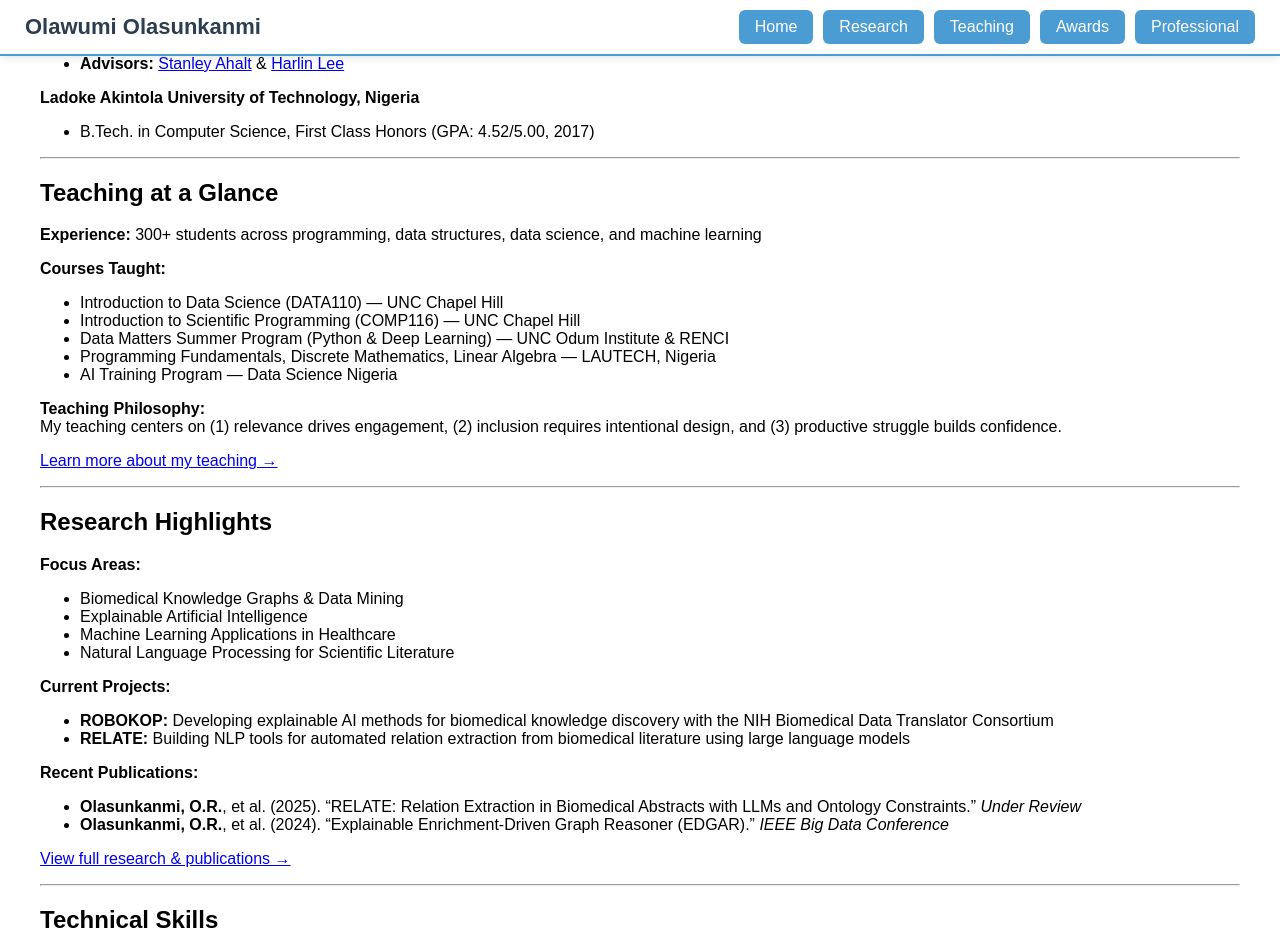
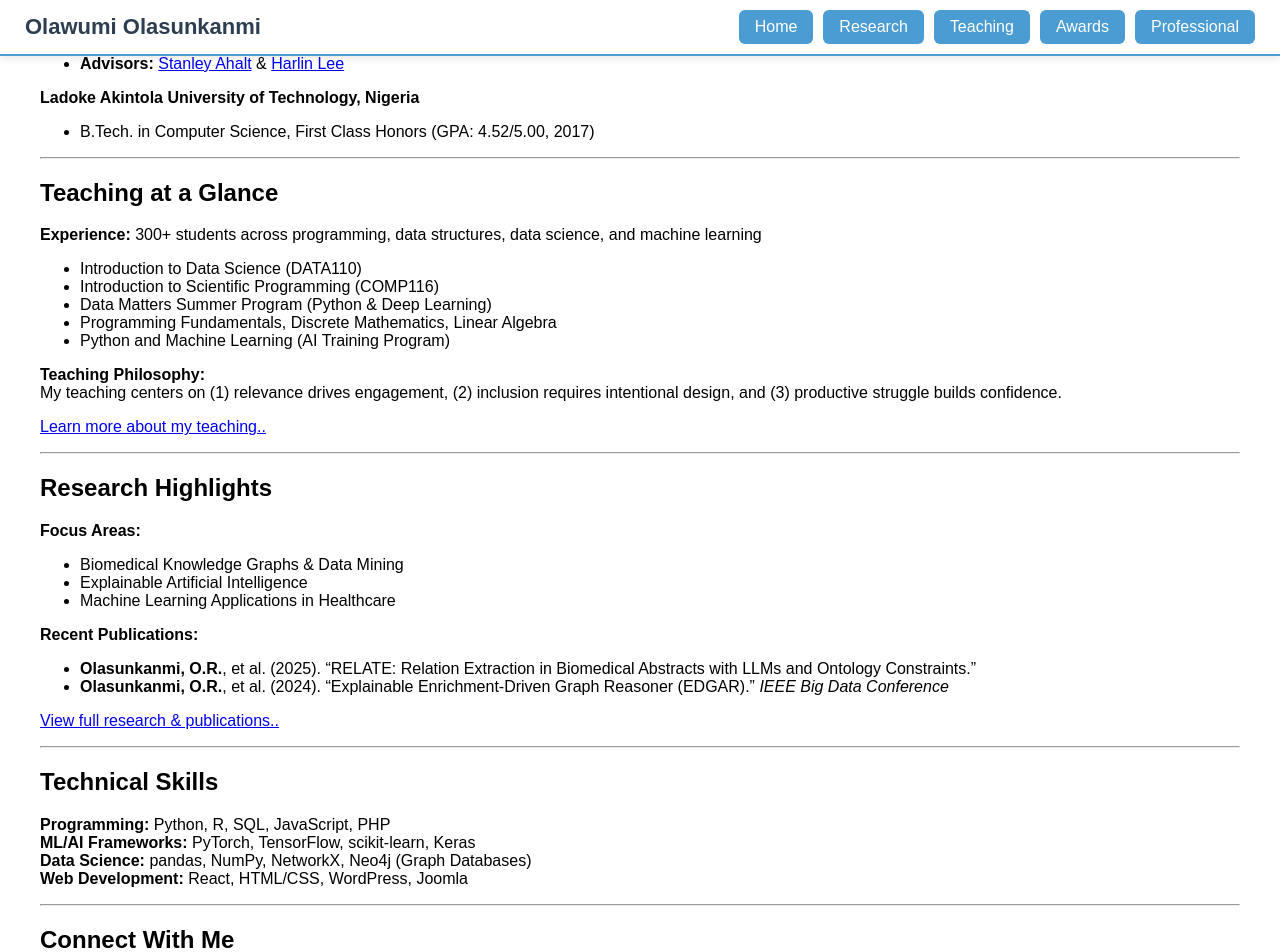
Before and after one commit to wumirose/wumirose.github.io, a Jekyll site: the page built from index.md, in a window 1280 px wide and 1400 px high, scrolled down 637 px. Shown: the top 952 px of the window. Built offline with Jekyll 4.4.1, drawn with Linux system fonts in a browser that asks for light colours.

Commit message:
Update index.md

```diff
--- a/index.md
+++ b/index.md
@@ -49,17 +49,16 @@ I am seeking a **teaching-focused faculty position** at universities or liberal
 
 **Experience:** 300+ students across programming, data structures, data science, and machine learning
 
-**Courses Taught:**
-- Introduction to Data Science (DATA110) — UNC Chapel Hill
-- Introduction to Scientific Programming (COMP116) — UNC Chapel Hill
-- Data Matters Summer Program (Python & Deep Learning) — UNC Odum Institute & RENCI
-- Programming Fundamentals, Discrete Mathematics, Linear Algebra — LAUTECH, Nigeria
-- AI Training Program — Data Science Nigeria
+- Introduction to Data Science (DATA110)
+- Introduction to Scientific Programming (COMP116)
+- Data Matters Summer Program (Python & Deep Learning)
+- Programming Fundamentals, Discrete Mathematics, Linear Algebra
+- Python and Machine Learning (AI Training Program)
 
 **Teaching Philosophy:**
 My teaching centers on (1) relevance drives engagement, (2) inclusion requires intentional design, and (3) productive struggle builds confidence.
 
-[Learn more about my teaching →](/teaching)
+[Learn more about my teaching..](/teaching)
 
 ---
 
@@ -69,17 +68,12 @@ My teaching centers on (1) relevance drives engagement, (2) inclusion requires i
 - Biomedical Knowledge Graphs & Data Mining
 - Explainable Artificial Intelligence
 - Machine Learning Applications in Healthcare
-- Natural Language Processing for Scientific Literature
-
-**Current Projects:**
-- **ROBOKOP:** Developing explainable AI methods for biomedical knowledge discovery with the NIH Biomedical Data Translator Consortium
-- **RELATE:** Building NLP tools for automated relation extraction from biomedical literature using large language models
 
 **Recent Publications:**
-- **Olasunkanmi, O.R.**, et al. (2025). "RELATE: Relation Extraction in Biomedical Abstracts with LLMs and Ontology Constraints." *Under Review*
+- **Olasunkanmi, O.R.**, et al. (2025). "RELATE: Relation Extraction in Biomedical Abstracts with LLMs and Ontology Constraints."
 - **Olasunkanmi, O.R.**, et al. (2024). "Explainable Enrichment-Driven Graph Reasoner (EDGAR)." *IEEE Big Data Conference*
 
-[View full research & publications →](/research)
+[View full research & publications..](/research)
 
 ---
 
```
